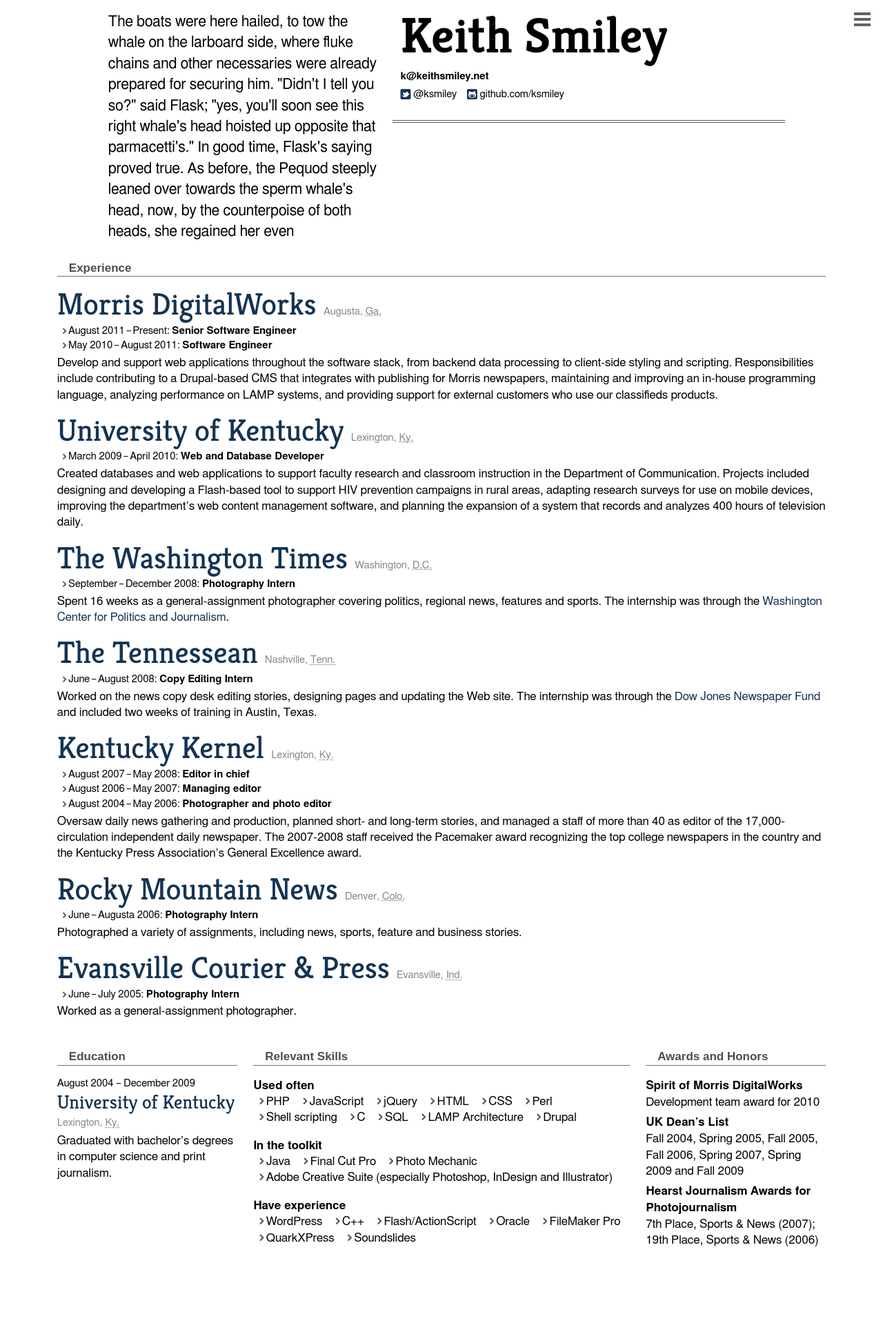
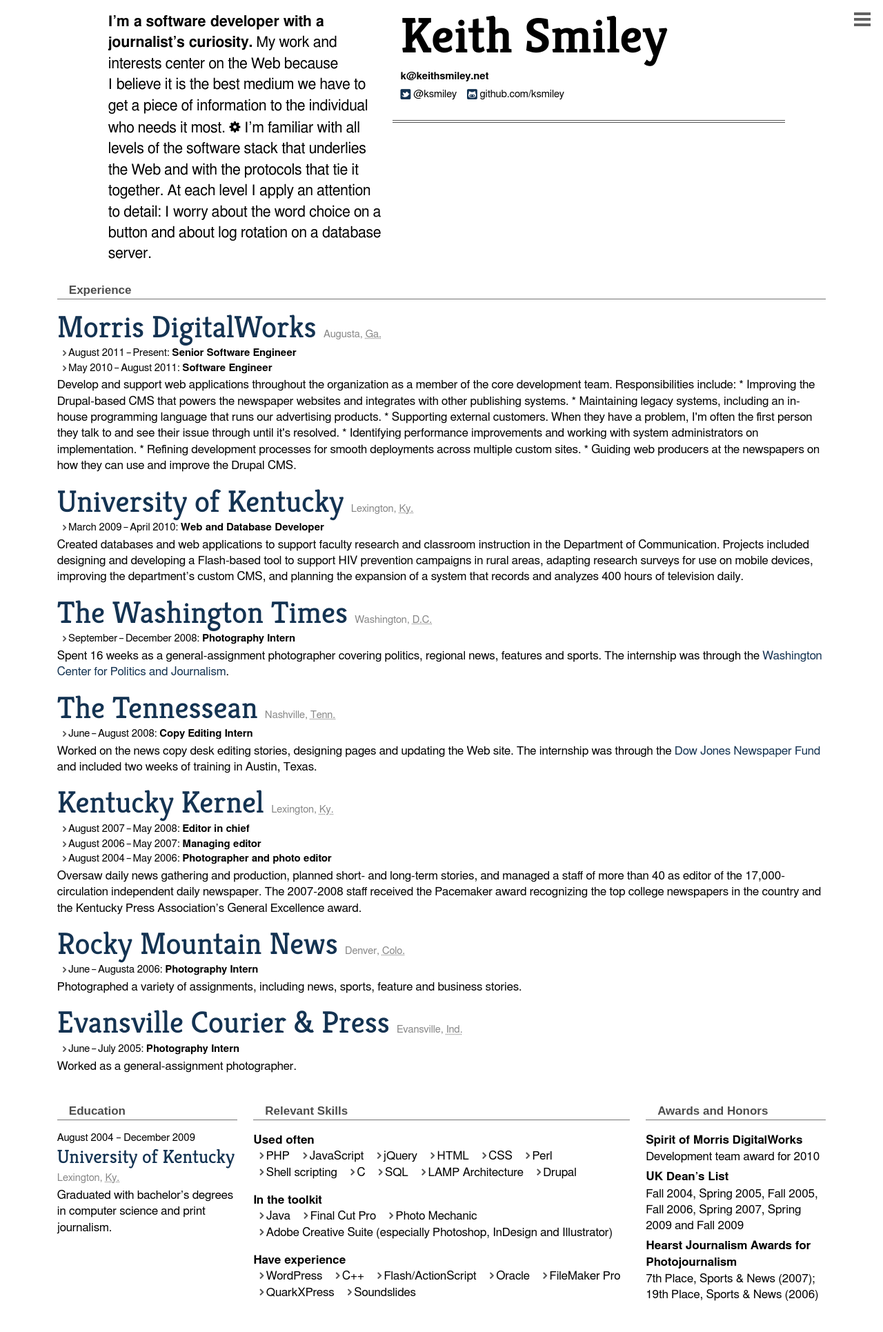
Before and after one commit to ksmiley/keithsmiley.net, a PHP site: page /cv/ in a window 1280 px wide. Shown: the whole page at 69% size. Before the commit the page ends 1807 px from the top, so only its background shows below. Run offline with PHP 8.4, Linux system fonts and the light colour scheme.

Commit message:
Replaced dummy text with early draft of new descriptions.

```diff
--- a/htdocs/cv/index.php
+++ b/htdocs/cv/index.php
@@ -21,7 +21,6 @@
       <div class="wrapper">
         <h1><a class="fn url" rel="me" href="http://keithsmiley.net/">Keith Smiley</a></h1>
       </div>
-      <div class="rail">
       <address>
       <?php if ($fullView): ?>
         <div class="adr">
@@ -49,11 +48,10 @@
           </div>
         </div>
       </address>
-      </div>
     </header>
     <section id="about">
 		<p>
-  			The boats were here hailed, to tow the whale on the larboard side, where fluke chains and other necessaries were already prepared for securing him. "Didn't I tell you so?" said Flask; "yes, you'll soon see this right whale's head hoisted up opposite that parmacetti's." In good time, Flask's saying proved true. As before, the Pequod steeply leaned over towards the sperm whale's head, now, by the counterpoise of both heads, she regained her even
+			<strong>I’m a software developer with a journalist’s&nbsp;curiosity.</strong> My work and interests center on the Web because I&nbsp;believe it is the best medium we have to get a piece of information to the individual who needs it most.&nbsp;<i class="icon-cog"></i>&nbsp;I’m familiar with all levels of the software stack that underlies the Web and with the protocols that tie it together. At each level I&nbsp;apply an attention to detail: I&nbsp;worry about the word choice on a button and about log rotation on a database server.
 		</p>
   	</section>
     <section id="experience">
@@ -74,6 +72,15 @@
           </li>
         </ul>
 		<p>
+			Develop and support web applications throughout the organization as a member of the core development team. Responsibilities include:
+			* Improving the Drupal-based CMS that powers the newspaper websites and integrates with other publishing systems.
+			* Maintaining legacy systems, including an in-house programming language that runs our advertising products.
+			* Supporting external customers. When they have a problem, I'm often the first person they talk to and see their issue through until it's resolved.
+			* Identifying performance improvements and working with system administrators on implementation.
+			* Refining development processes for smooth deployments across multiple custom sites.
+			* Guiding web producers at the newspapers on how they can use and improve the Drupal CMS.
+		</p>
+        <p style="display:none;">
           Develop and support web applications throughout the software stack,
           from backend data processing to client-side styling and scripting.
           Responsibilities include contributing to a Drupal-based CMS that
@@ -99,9 +106,9 @@
           and classroom instruction in the Department of Communication. Projects
           included designing and developing a Flash-based tool to support HIV
           prevention campaigns in rural areas, adapting research surveys for use
-          on mobile devices, improving the department’s web content management
-          software, and planning the expansion of a system that records and
-          analyzes 400 hours of television daily.
+          on mobile devices, improving the department’s custom CMS, and planning
+		  the expansion of a system that records and analyzes 400 hours of
+		  television daily.
         </p>
       </article>
       <article>
```
Lines whose indentation alone changed are shown as unchanged.
